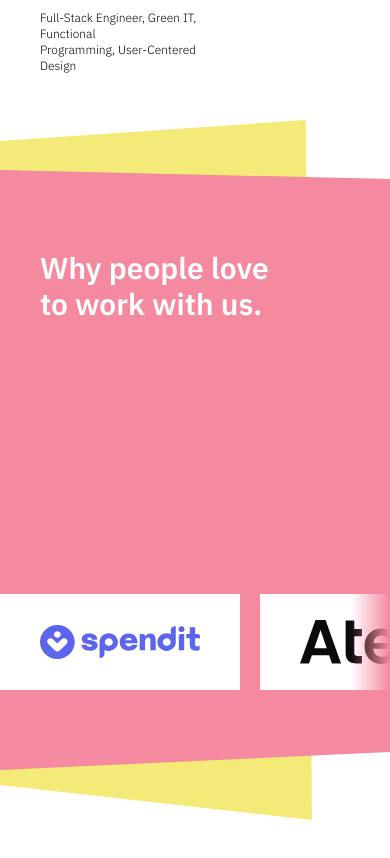
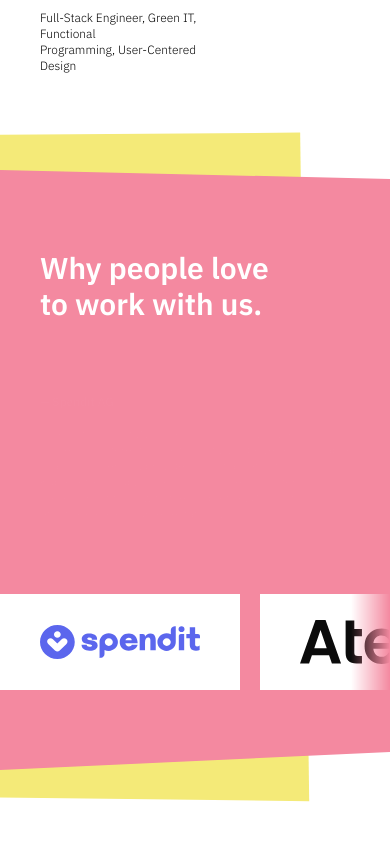
Before and after one commit to unit214/website, a Next.js app: page / in a window 390 px wide. Shown: the part 2380-3238 px from the top of the page. Built offline with nearby package versions, Linux system fonts and the light colour scheme.

Commit message:
feat: animate amber box in testimonials

```diff
--- a/src/components/Testimonials.tsx
+++ b/src/components/Testimonials.tsx
@@ -9,7 +9,7 @@ import { TESTIMONIAL_LOGOS, TESTIMONIALS } from '@/constant/testimonials';
 
 function TestimonialSectionAmberBox() {
   return (
-    <div className='bg-primary-amber custom-angled-rectangle-amber-testimonials absolute left-0 h-[700px] w-[80%] lg:w-[500px]' />
+    <div className='bg-primary-amber custom-angled-rectangle-amber-testimonials-animated-mobile lg:custom-angled-rectangle-amber-animated-testimonials absolute left-0 h-[700px] w-[80%] lg:w-[500px]' />
   );
 }
 
--- a/src/styles/globals.css
+++ b/src/styles/globals.css
@@ -131,20 +131,20 @@
     animation: angleChangeCyanMobile 20s infinite;
   }
 
+  .custom-angled-rectangle-amber-animated-testimonials {
+    animation: angleChangeAmber 20s infinite;
+  }
+
+  .custom-angled-rectangle-amber-testimonials-animated-mobile {
+    animation: angleChangeAmberMobile 20s infinite;
+  }
+
   .custom-angled-rectangle-cyan {
     clip-path: polygon(0% 0%, 100% 0%, 98.76% 91.43%, 3.13% 100%);
   }
 
   .custom-angled-rectangle-amber-header {
     clip-path: polygon(0% 0%, 100% 0%, 100% 100%, 0% 95%);
-  }
-
-  .custom-angled-rectangle-amber-testimonials {
-    clip-path: polygon(0% 3%, 98% 0%, 100% 100%, 0% 95%);
-  }
-
-  .custom-angled-rectangle-amber-testimonials-mobile {
-    clip-path: polygon(2% 0%, 98% 0%, 100% 100%, 1% 95%);
   }
 
   .custom-angled-rectangle-red-testimonials {
@@ -207,3 +207,23 @@ y
     clip-path: polygon(0% 0%, 99% 0%, 97% 92%, 2% 99%);
   }
 }
+
+@keyframes angleChangeAmber {
+  0%,
+  100% {
+    clip-path: polygon(0% 3%, 98% 0%, 100% 100%, 0% 95%);
+  }
+  50% {
+    clip-path: polygon(1% 2%, 99% 0%, 99% 99%, 2% 96%);
+  }
+}
+
+@keyframes angleChangeAmberMobile {
+  0%,
+  100% {
+    clip-path: polygon(0% 3%, 98% 0%, 100% 100%, 0% 95%);
+  }
+  50% {
+    clip-path: polygon(0% 2%, 96% 2%, 99% 97%, 0% 97%);
+  }
+}
```
